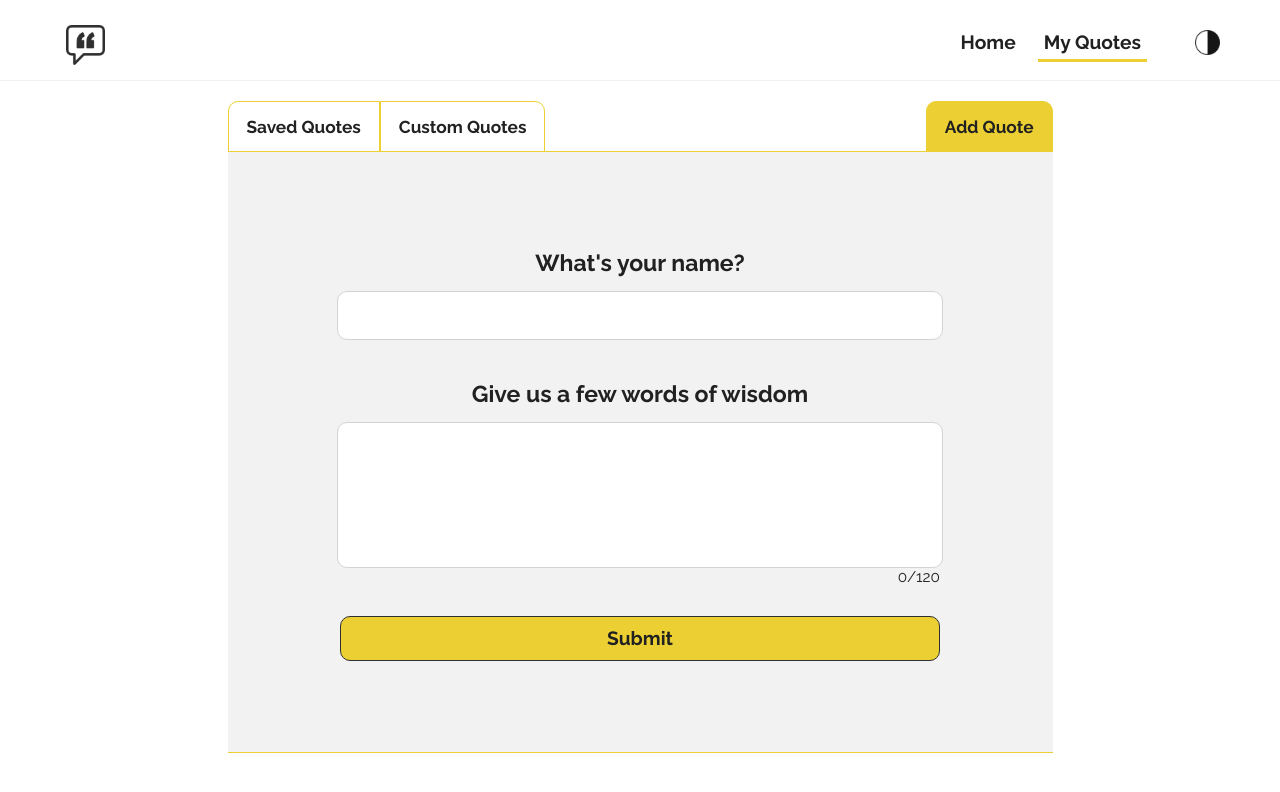
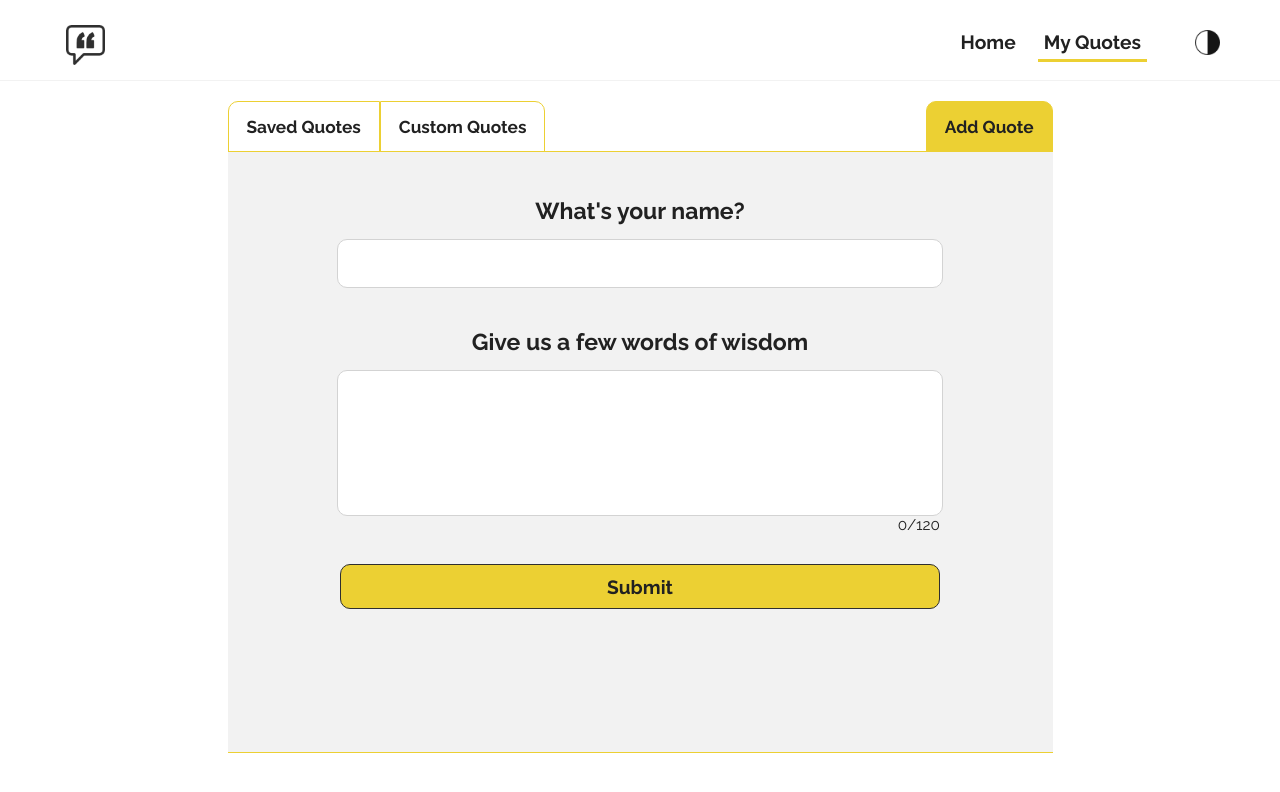
Before and after one commit to JHannah30/Quote-Generator, a React (Create React App) app in the folder quote-generator/: page /my-quotes in a window 1280 px wide. Both pictures are taken after a click on the button "Add Quote". Shown: the top 792 px of the page. Built offline with nearby package versions, Linux system fonts and the light colour scheme.

Commit message:
Added min-height to add-quote component

```diff
--- a/quote-generator/src/components/AddQuoteTab.css
+++ b/quote-generator/src/components/AddQuoteTab.css
@@ -1,5 +1,6 @@
 .add-quote-container {
   width: 100%;
+  min-height: 500px;
   display: flex;
   justify-content: center;
 }
@@ -9,7 +10,6 @@
   display: flex;
   flex-direction: column;
   align-items: center;
-  justify-content: center;
   margin: 30px;
 }
 
@@ -74,6 +74,7 @@
 /* Dark mode styling */
 .add-quote-container-dark {
   width: 100%;
+  min-height: 500px;
   display: flex;
   justify-content: center;
 }
```
